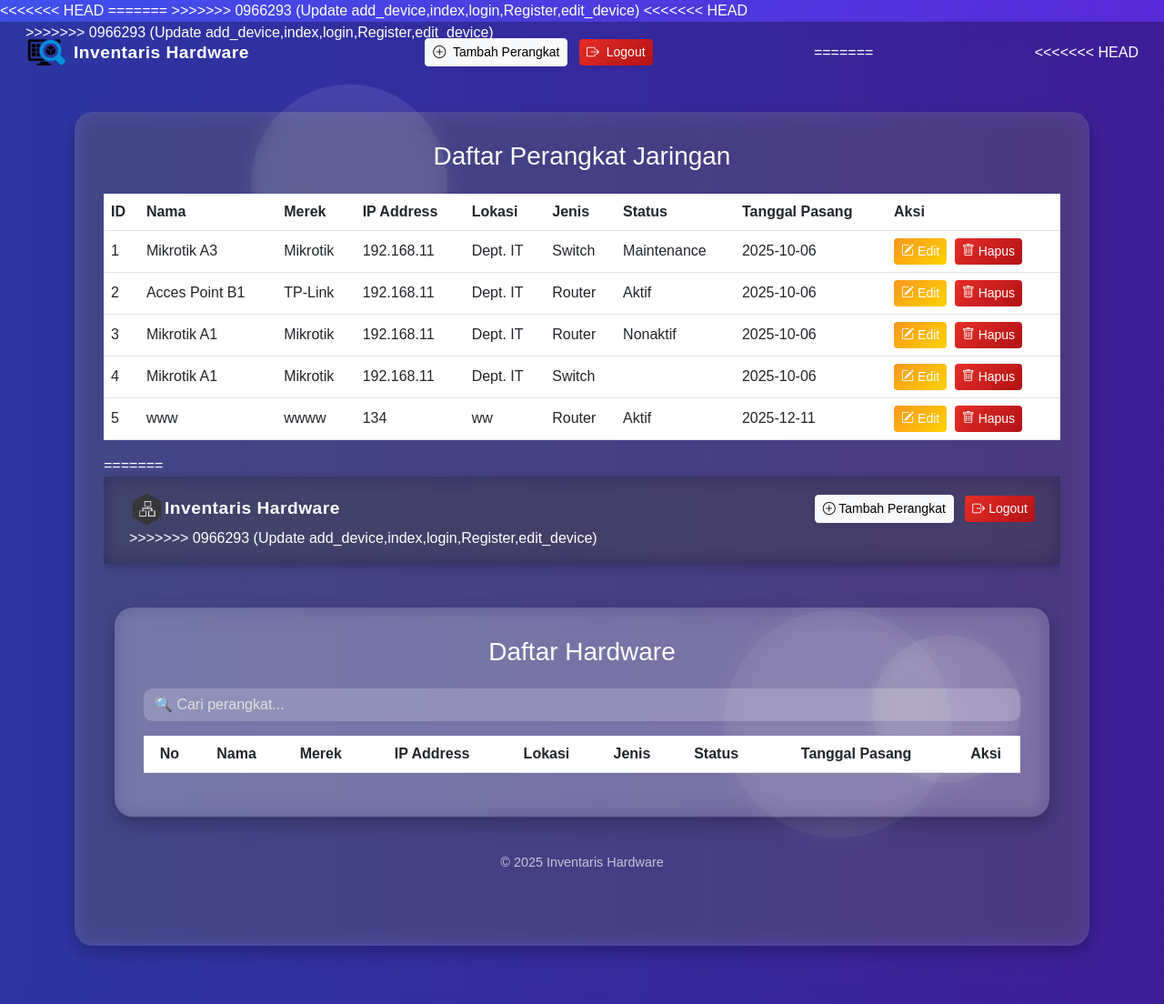
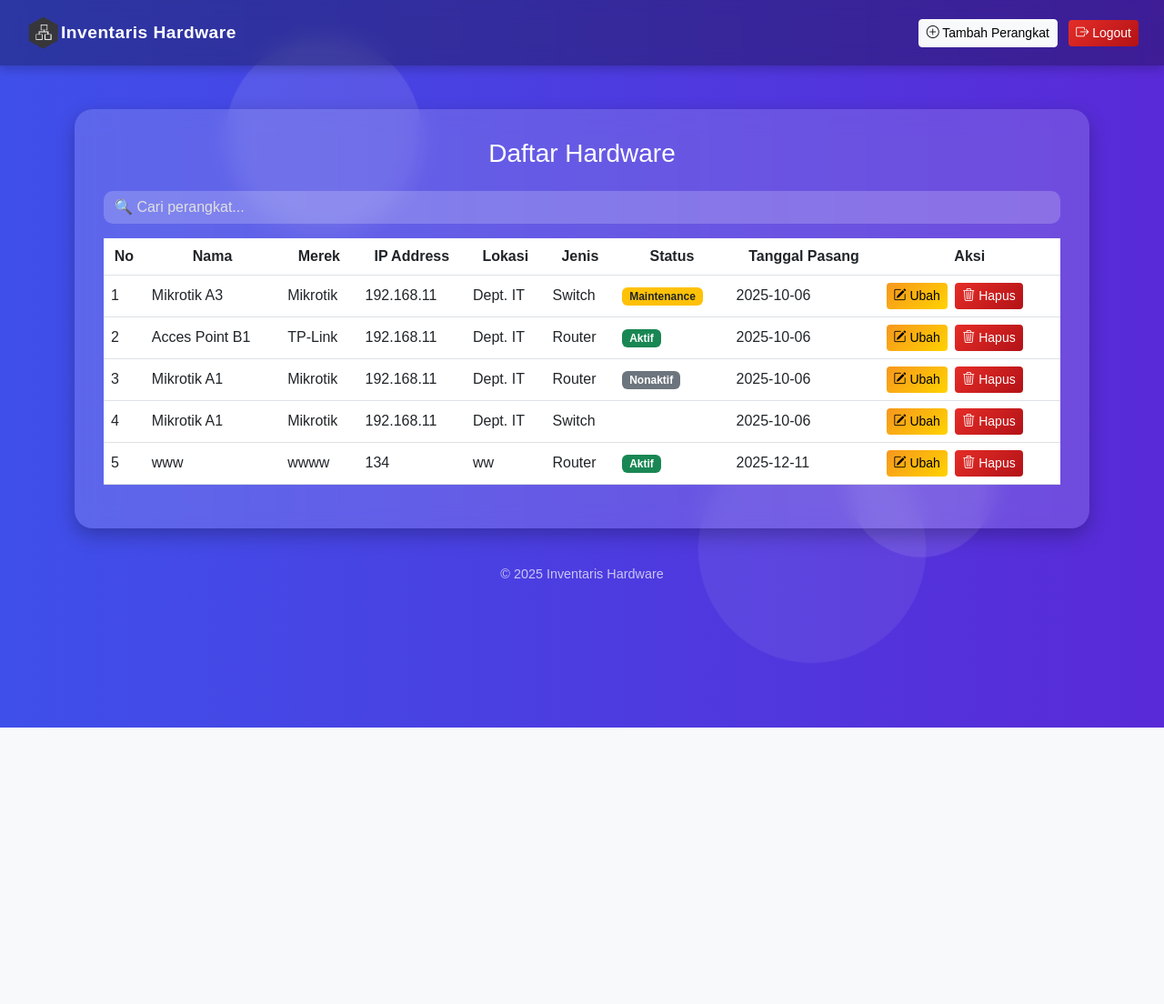
Before and after one commit to oksiliaa/tapakrimba, a PHP site: page / in a window 1280 px wide. Shown: the whole page at 91% size. After the commit the page ends 800 px from the top, so only its background shows below. Run offline with PHP 8.4, Linux system fonts and the light colour scheme; a user stored in the database is signed in; data comes from the database, SQL or seed files in the repository; lists and menus that the app fills with data are empty.

Commit message:
Revisian Kode Terbaru

```diff
--- a/add_device.php
+++ b/add_device.php
@@ -21,12 +21,7 @@ if (isset($_POST['submit'])) {
     $query = "INSERT INTO devices (name, brand, ip_address, location, type, status, installed_date)
               VALUES ('$name', '$brand', '$ip', '$location', '$type', '$status', '$date')";
     if ($conn->query($query)) {
-<<<<<<< HEAD
-        header("Location: index.php");
-        exit();
-=======
         echo "<script>alert('Perangkat berhasil ditambahkan!'); window.location='index.php';</script>";
->>>>>>> 0966293 (Update add_device,index,login,Register,edit_device)
     } else {
         echo "<script>alert('Gagal menambah perangkat.');</script>";
     }
--- a/index.php
+++ b/index.php
@@ -17,20 +17,12 @@ $result = $conn->query("SELECT * FROM devices ORDER BY id DESC");
     <meta charset="UTF-8">
     <title>Beranda Admin</title>
     <link href="https://cdn.jsdelivr.net/npm/bootstrap@5.3.0/dist/css/bootstrap.min.css" rel="stylesheet">
-<<<<<<< HEAD
-    <!-- Bootstrap CSS -->
-    <link href="https://cdn.jsdelivr.net/npm/bootstrap@5.3.3/dist/css/bootstrap.min.css" rel="stylesheet">
-
-    <!-- Bootstrap Icons -->
-    <link rel="stylesheet" href="https://cdn.jsdelivr.net/npm/bootstrap-icons@1.11.1/font/bootstrap-icons.css">
-=======
     <link rel="icon" type="image/png" href="asset/foto.png">
     <!-- Bootstrap CSS -->
     <link href="https://cdn.jsdelivr.net/npm/bootstrap@5.3.0/dist/css/bootstrap.min.css" rel="stylesheet">
 
     <!-- Bootstrap Icons -->
     <link href="https://cdn.jsdelivr.net/npm/bootstrap-icons@1.11.3/font/bootstrap-icons.css" rel="stylesheet">
->>>>>>> 0966293 (Update add_device,index,login,Register,edit_device)
 
 
     <style>
@@ -187,78 +179,12 @@ $result = $conn->query("SELECT * FROM devices ORDER BY id DESC");
     </style>
 </head>
 <body>
-<<<<<<< HEAD
-
-<nav class="navbar navbar-dark p-3">
-    <div class="container-fluid d-flex justify-content-between align-items-center">
-        <div class="d-flex align-items-center">
-            <img src="asset/logo.png" alt="Logo" width="45" height="35" class="me-2">
-            <span class="navbar-brand mb-0 h5">Inventaris Hardware</span>
-        </div>
-        <div>
-            <a href="add_device.php" class="btn btn-light btn-sm me-2">
-                <i class="bi bi-plus-circle me-1"></i> Tambah Perangkat
-            </a>
-            <a href="logout.php" class="btn btn-danger btn-sm">
-                <i class="bi bi-box-arrow-right me-1"></i> Logout
-            </a>
-        </div>
-=======
     <div class="bokeh">
         <div class="circle"></div>
         <div class="circle"></div>
         <div class="circle"></div>
->>>>>>> 0966293 (Update add_device,index,login,Register,edit_device)
     </div>
 
-<<<<<<< HEAD
-
-<div class="container my-5">
-    <div class="card-table">
-        <h3 class="text-center mb-4">Daftar Perangkat Jaringan</h3>
-        <div class="table-responsive">
-            <table class="table table-hover align-middle">
-                <thead>
-                    <tr>
-                        <th>ID</th>
-                        <th>Nama</th>
-                        <th>Merek</th>
-                        <th>IP Address</th>
-                        <th>Lokasi</th>
-                        <th>Jenis</th>
-                        <th>Status</th>
-                        <th>Tanggal Pasang</th>
-                        <th>Aksi</th>
-                    </tr>
-                </thead>
-                <tbody>
-                    <?php
-    $no = 1; // mulai nomor dari 1
-    while ($row = $result->fetch_assoc()) {
-        echo "<tr>
-                <td>{$no}</td>
-                <td>{$row['name']}</td>
-                <td>{$row['brand']}</td>
-                <td>{$row['ip_address']}</td>
-                <td>{$row['location']}</td>
-                <td>{$row['type']}</td>
-                <td>{$row['status']}</td>
-                <td>{$row['installed_date']}</td>
-                <td>
-        <a href='edit_device.php?id={$row['id']}' class='btn btn-warning btn-sm me-1 text-white'>
-            <i class='bi bi-pencil-square me-1'></i>Edit
-        </a>
-        <a href='delete_device.php?id={$row['id']}' class='btn btn-danger btn-sm' onclick=\"return confirm('Yakin ingin menghapus perangkat ini?')\">
-            <i class='bi bi-trash me-1'></i>Hapus
-        </a>
-    </td>
-              </tr>";
-        $no++;
-    }
-?>
-                </tbody>
-            </table>
-=======
     <nav class="navbar navbar-dark p-3">
         <div class="container-fluid d-flex justify-content-between align-items-center">
             <div class="d-flex align-items-center">
@@ -273,7 +199,6 @@ $result = $conn->query("SELECT * FROM devices ORDER BY id DESC");
                     <i class="bi bi-box-arrow-right"></i> Logout
                 </a>
             </div>
->>>>>>> 0966293 (Update add_device,index,login,Register,edit_device)
         </div>
     </nav>
 
```
